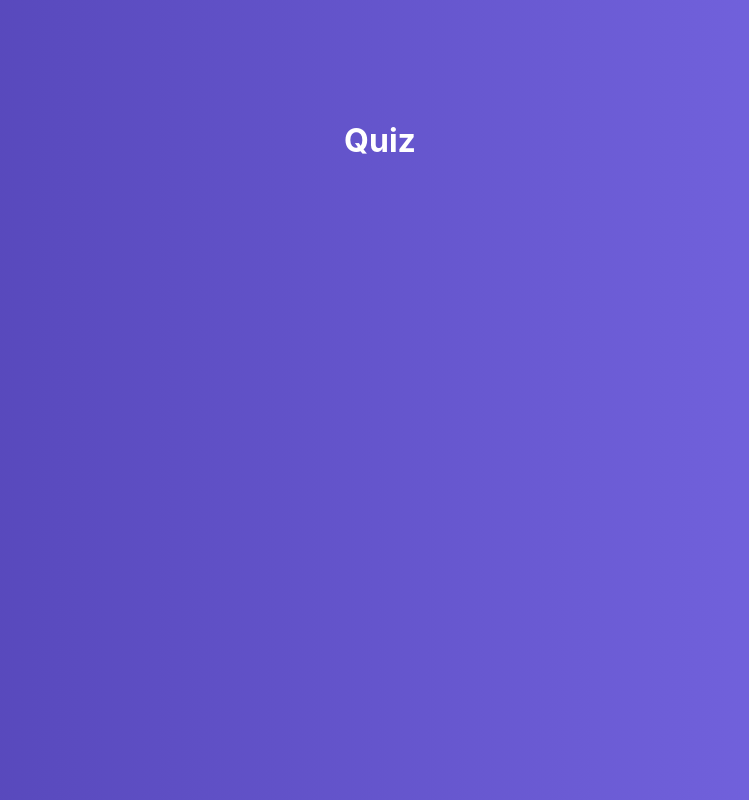
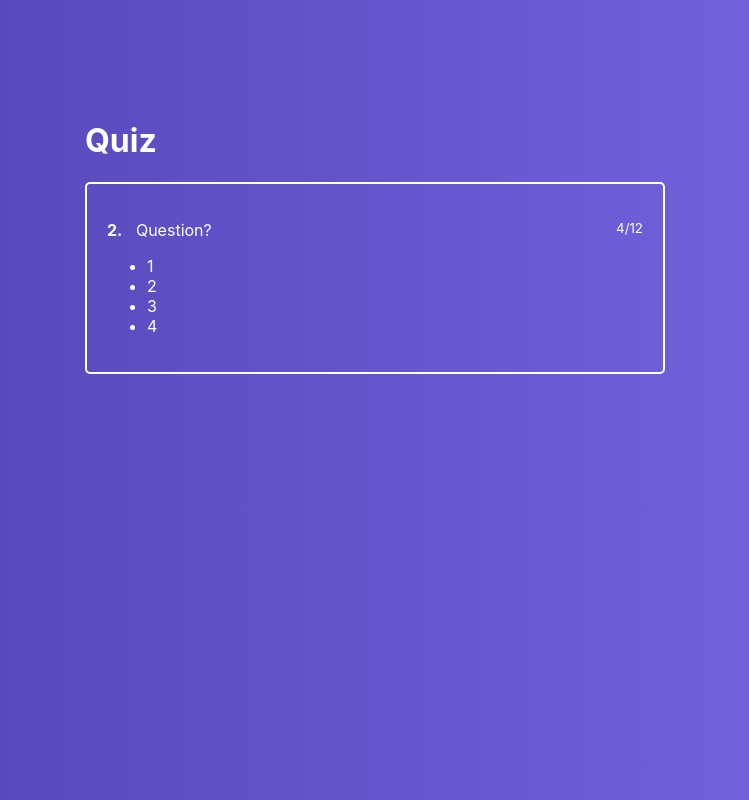
Before and after one commit to beastovsk/Quiz, a React app: page / in a window 1280 px wide. Shown: the whole page, without its empty margins (265-1014 px from the left). Built offline with nearby package versions, Linux system fonts and the light colour scheme.

Commit message:
active question

```diff
--- a/src/components/ActiveQuiz/ActiveQuiz.js
+++ b/src/components/ActiveQuiz/ActiveQuiz.js
@@ -1 +1,25 @@
-import React from "react";
+import React from "react"
+import classes from './ActiveQuiz.module.css'
+
+const ActiveQuiz = props => (
+    <div className={classes.ActiveQuiz}>
+        <p className={classes.Question}>
+            <span>
+                <strong>2.</strong> &nbsp;
+                Question?
+            </span>
+
+            <small>4/12</small>
+        </p>
+
+
+        <ul>
+            <li>1</li>
+            <li>2</li>
+            <li>3</li>
+            <li>4</li>
+        </ul>
+    </div>
+)
+
+export default ActiveQuiz
--- /dev/null
+++ b/src/components/ActiveQuiz/ActiveQuiz.module.css
@@ -0,0 +1,14 @@
+.ActiveQuiz {
+    padding: 20px;
+    color: #fff;
+    border: 2px solid #fff;
+    border-radius: 5px;
+    margin: 0px 10px;
+    box-sizing: border-box;
+}
+
+.Question {
+    display: flex;
+    justify-content: space-between;
+
+}
--- a/src/containers/Quiz/Quiz.js
+++ b/src/containers/Quiz/Quiz.js
@@ -1,5 +1,6 @@
 import React, {Component} from "react";
 import classes from './Quiz.module.css'
+import ActiveQuiz from '../../components/ActiveQuiz/ActiveQuiz'
 
 
 class Quiz extends Component {
@@ -11,7 +12,11 @@
 
         return(
             <div className={classes.Quiz}>
-                <h1>Quiz</h1>
+                <div className={classes.QuizWrapper}>
+                    <h1>Quiz</h1>
+
+                    <ActiveQuiz />
+                </div>
             </div>
         )
     }
--- a/src/containers/Quiz/Quiz.module.css
+++ b/src/containers/Quiz/Quiz.module.css
@@ -11,3 +11,7 @@
     color: #fff;
     margin-left: 10px;
 }
+
+.QuizWrapper {
+    width: 600px;
+}
```
